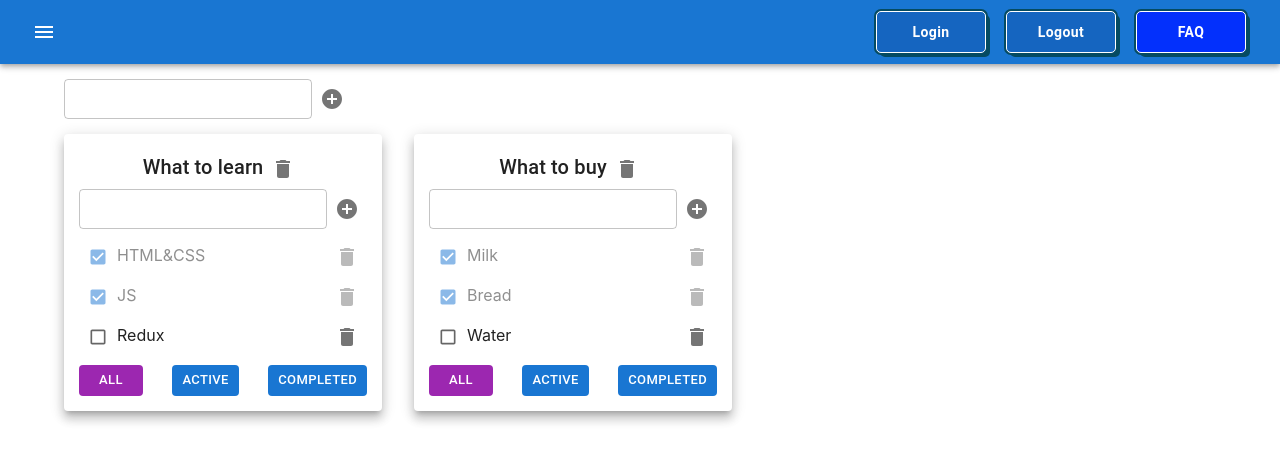
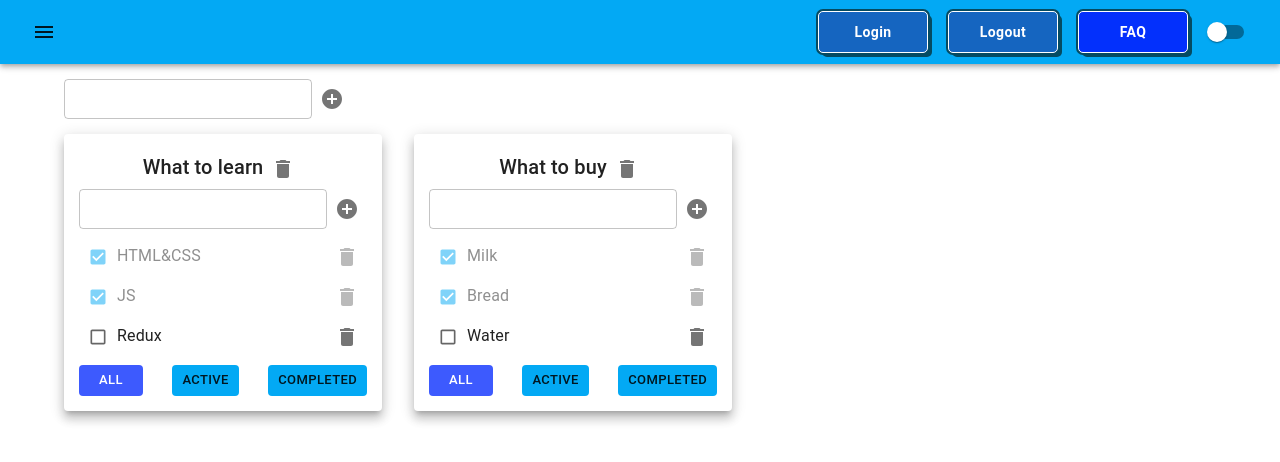
Before and after one commit to XAlexandrX/Todolist, a React (Create React App) app: page / in a window 1280 px wide. Shown: the top 462 px of the page. Built offline with nearby package versions, Linux system fonts and the light colour scheme.

Commit message:
Update Files

```diff
--- a/src/App.tsx
+++ b/src/App.tsx
@@ -3,10 +3,12 @@ import './App.css';
 import {Todolist} from './Todolist';
 import {v1} from "uuid";
 import {AddItemForm} from "./AddItemForm";
-import {AppBar, Box, Container, Grid2, IconButton, Paper, Toolbar,} from "@mui/material";
+import {AppBar, Box, Container, CssBaseline, Grid2, IconButton, Paper, Switch, Toolbar,} from "@mui/material";
 import MenuIcon from '@mui/icons-material/Menu'
 import {MenuButton} from "./MenuButton";
 import { createTheme, ThemeProvider } from '@mui/material/styles'
+import {indigo, lightBlue} from "@mui/material/colors";
+
 
 export type TaskType = {
     id: string
@@ -155,11 +157,17 @@ function App() {
 
 
     //GUI
-
-    const theme = createTheme
+    const [isDark, setIsDark] = useState(false)
+    const theme = createTheme({  palette: {
+            primary: lightBlue,
+            secondary: indigo,
+            mode: isDark ? "dark" : "light"
+        },
+    })
 
     return (
         <ThemeProvider theme={theme}>
+            <CssBaseline/>
         <div className="App">
 
             <AppBar position="static">
@@ -171,6 +179,7 @@ function App() {
                         <MenuButton color="inherit" variant="outlined">Login</MenuButton>
                         <MenuButton color="inherit" variant="outlined">Logout</MenuButton>
                         <MenuButton color="inherit" variant="outlined" background={"#0330fc"}>FAQ</MenuButton>
+                        <Switch onChange={()=> setIsDark(!isDark)}/>
                     </Box>
 
                 </Toolbar>
--- a/src/MenuButton.tsx
+++ b/src/MenuButton.tsx
@@ -5,7 +5,7 @@ type MenuButtonProps = {
     background?: string;
 }
 
-export const MenuButton = styled(Button)<MenuButtonProps>(({background})=> ({
+export const MenuButton = styled(Button)<MenuButtonProps>(({background,})=> ({
     minWidth: '110px',
     fontWeight: 'bold',
     boxShadow: '0 0 0 2px #054B62, 4px 4px 0 0 #054B62',
```
